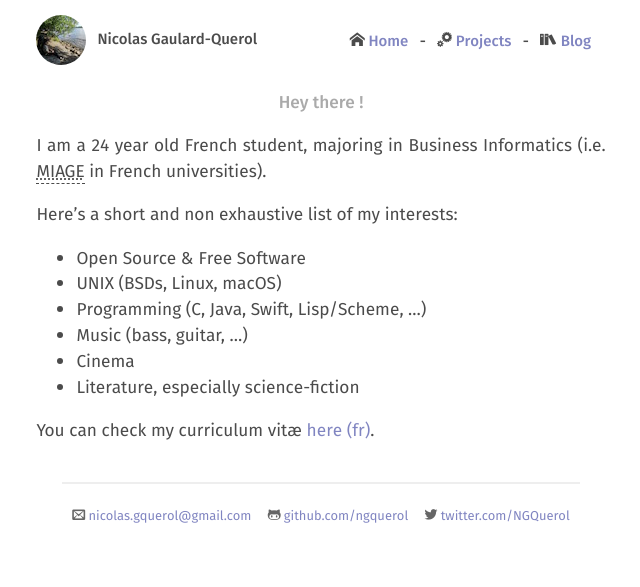
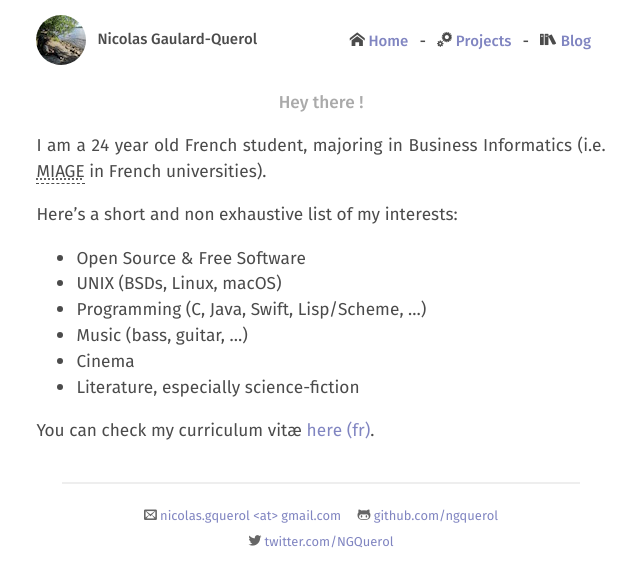
Before and after one commit to ngquerol/ngquerol.github.io, a Jekyll site: the page built from index.md, in a window 1280 px wide. Shown: the top 587 px of the page, without its empty margins (319-959 px from the left). Built offline with Jekyll 4.4.1, drawn with Linux system fonts in a browser that asks for light colours; some web fonts are replaced.

Commit message:
"Conceal" mail address

```diff
--- a/_includes/footer.html
+++ b/_includes/footer.html
@@ -1,6 +1,6 @@
       <div class="footer">
         <div class="contact">
-          <a href="mailto:nicolas.gquerol@gmail.com"><i class="icon-envelop"></i>nicolas.gquerol@gmail.com</a>
+          <a href="mailto:nicolas.gquerol@gmail.com"><i class="icon-envelop"></i>nicolas.gquerol &lt;at&gt; gmail.com</a>
         </div>
         <div class="contact">
           <a href="https://github.com/ngquerol" target="_blank"><i class="icon-github2"></i>github.com/ngquerol</a>
```
